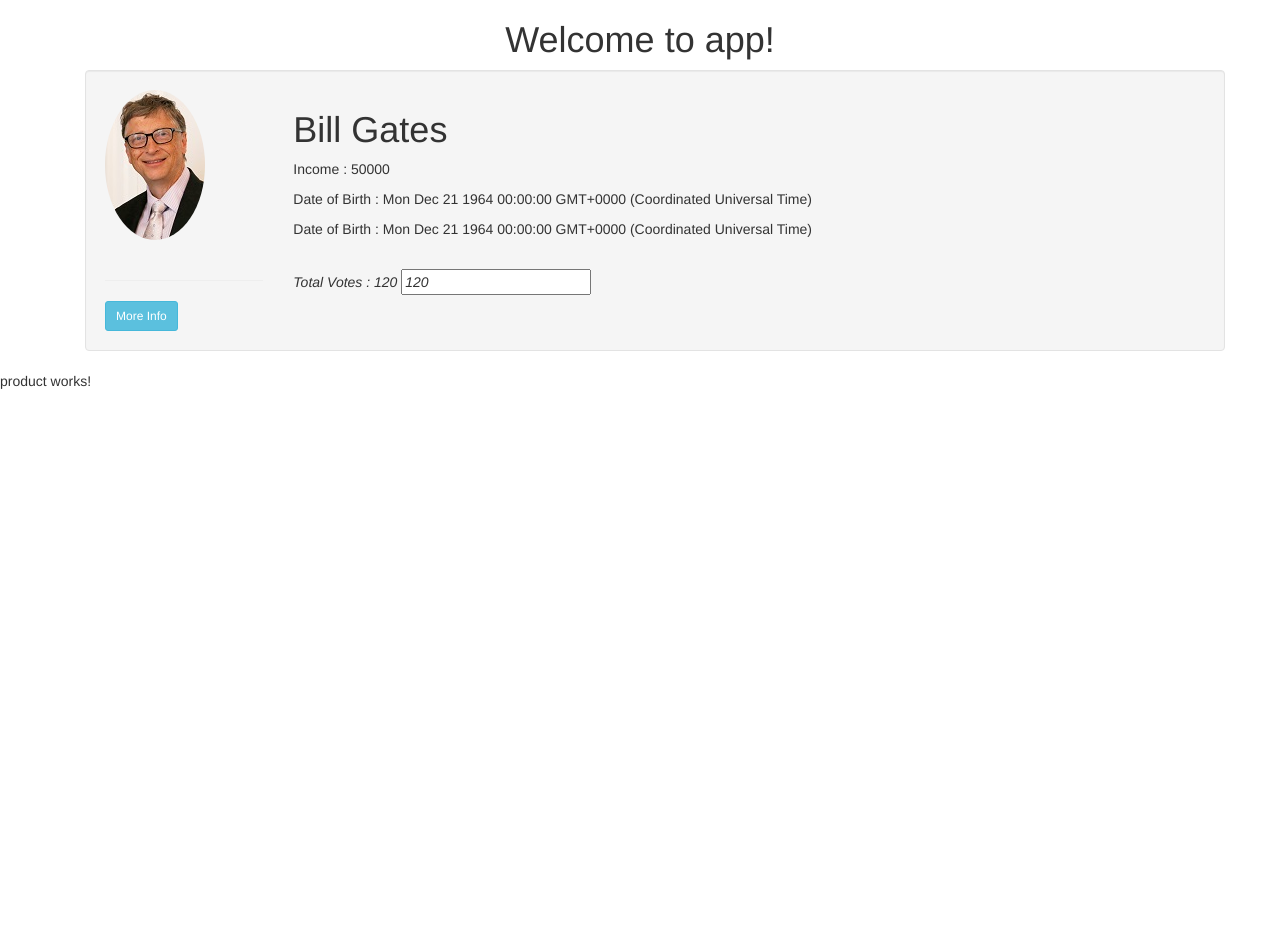
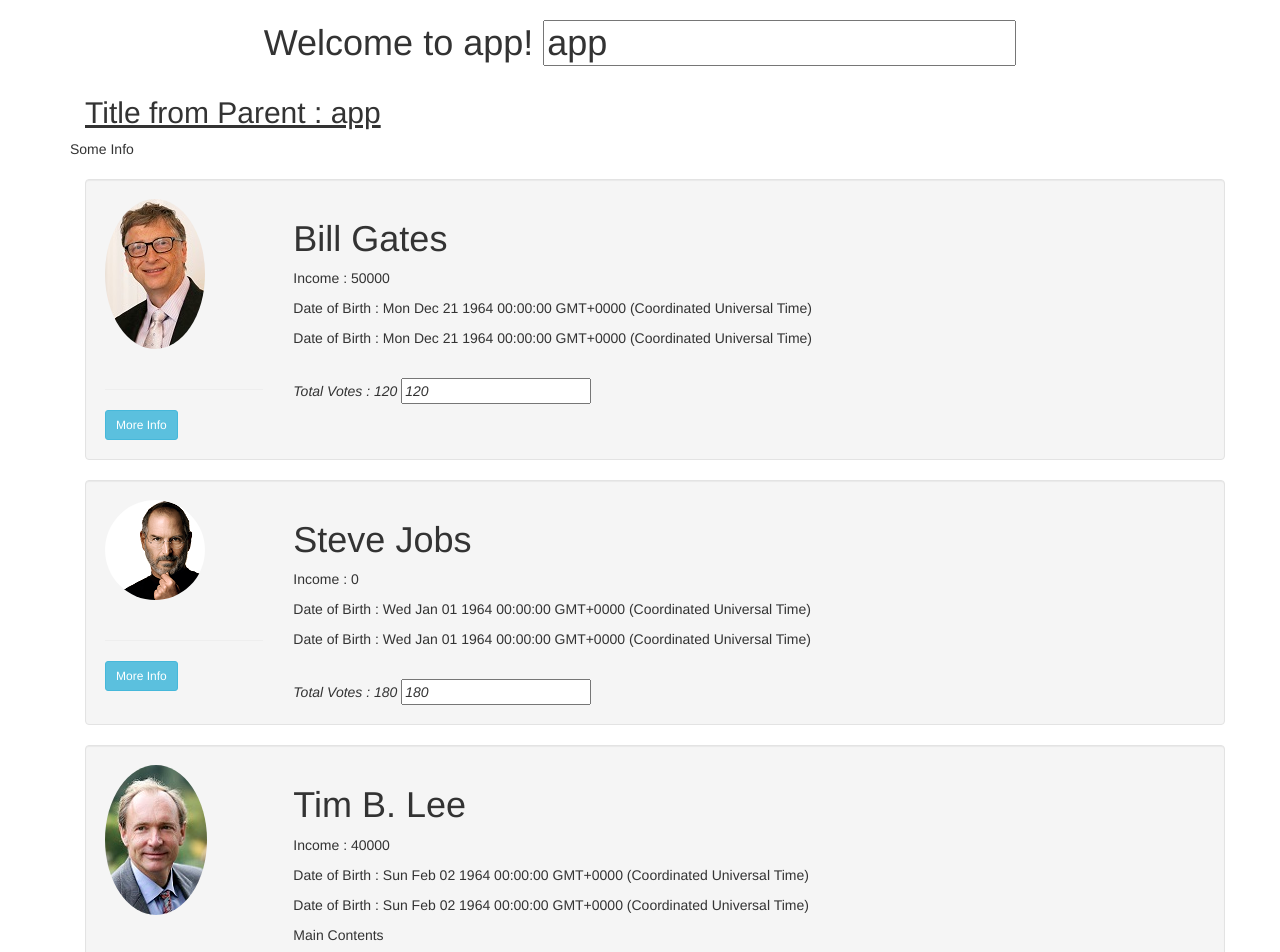
Before and after one commit to synergy2411/soc-gen-app, an Angular app: page / in a window 1280 px wide. Shown: the top 952 px of the page. Before the commit the page ends 800 px from the top, so only its background shows below. Built offline with nearby package versions, Linux system fonts and the light colour scheme.

Commit message:
ngFor added

```diff
--- a/src/app/app.component.html
+++ b/src/app/app.component.html
@@ -2,11 +2,16 @@
 <div style="text-align:center">
   <h1>
     Welcome to {{ title }}!
+    <input type="text" [(ngModel)]="title">
   </h1>
  </div>
 
  <div class="container">
-   <app-user></app-user>
+   <app-user [xyz]="users" [title]="title">
+     <header>{{ headerInfo }}</header>
+     <main class="section"> Main Contents </main>
+     <footer>Some Footer Info</footer>
+   </app-user>
  </div>
 
  <div>
--- a/src/app/app.component.ts
+++ b/src/app/app.component.ts
@@ -1,4 +1,6 @@
 import { Component } from '@angular/core';
+import { User } from './model/user';
+import { USER_DATA } from './data/mock';
 
 @Component({
   selector: 'app-root',
@@ -7,4 +9,10 @@
 })
 export class AppComponent {
   title = 'app';
+  headerInfo = "Some Info";
+  users : User[] ;
+
+  ngOnInit(){
+    this.users = USER_DATA;
+  }
 }
--- /dev/null
+++ b/src/app/data/mock.ts
@@ -0,0 +1,30 @@
+import { User } from "../model/user";
+
+export const USER_DATA : User[] = [{
+    firstName : "Bill",
+    lastName : "Gates",
+    dob : new Date("Dec 21, 1964"),
+    income : 50000,
+    isWorking : true,
+    company : "Microsoft",
+    image : "./assets/images/bill.jpg",
+    vote : 120
+  },{
+    firstName : "Steve",
+    lastName : "Jobs",
+    dob : new Date("Jan 1, 1964"),
+    income : 0,
+    isWorking : false,
+    company : "Apple",
+    image : "./assets/images/steve.png",
+    vote : 180
+  },{
+    firstName : "Tim B.",
+    lastName : "Lee",
+    dob : new Date("Feb 2, 1964"),
+    income : 40000,
+    isWorking : true,
+    company : "World Wide Web",
+    image : "./assets/images/tim.jpg",
+    vote : 110
+  }]
--- /dev/null
+++ b/src/app/model/user.ts
@@ -0,0 +1,10 @@
+export interface User{
+    firstName : string;
+    lastName : string;
+    dob : Date;
+    income : number;
+    isWorking : boolean;
+    company : string;
+    image : string;
+    vote : number;
+}
--- a/src/app/user/user.component.html
+++ b/src/app/user/user.component.html
@@ -1,6 +1,15 @@
+
+<div class="container">
+    <h2>Title from Parent : {{ title }}</h2>
+
+</div>
+
+<ng-content select="header"></ng-content>
+
+<br>
 <div class="container">
 <ul class="list-unstyled">
-    <li class="well">
+    <li class="well" *ngFor="let user of users">
         <div class="row">
             <div class="col-xs-2 col-sm-2 col-md-2">
                 <img [src]="user.image"
@@ -20,7 +29,7 @@
                 <p>Date of Birth :
                     <span [innerHTML]="user.dob"></span>
                 </p>
-
+                <p><ng-content select=".section"></ng-content></p>
             <br>
             <em>
                 Total Votes : {{ user.vote }}
@@ -31,9 +40,7 @@
             </em>
         </div>
         </div>
-
-
     </li>
-
 </ul>
+<ng-content select="footer"></ng-content>
 </div>
--- a/src/app/user/user.component.ts
+++ b/src/app/user/user.component.ts
@@ -1,4 +1,15 @@
-import { Component } from '@angular/core';
+import { Component,
+    Input,
+    OnChanges,
+    OnInit,
+    DoCheck,
+    AfterContentInit,
+    AfterContentChecked,
+    AfterViewInit,
+    AfterViewChecked,
+    OnDestroy,
+    SimpleChanges} from '@angular/core';
+import { User } from '../model/user';
 
 @Component({
     selector : 'app-user',
@@ -11,18 +22,33 @@
     //     }
     // `]
 })
-export class UserComponent{
-    moreInfo(user : any){
+export class UserComponent
+    implements OnChanges,
+    OnInit,
+    DoCheck,
+    AfterContentInit,
+    AfterContentChecked,
+    AfterViewInit,
+    AfterViewChecked,
+    OnDestroy{
+    @Input('xyz') users : User[];
+    @Input('title') title : string;
+
+    moreInfo(user : User){
         alert(`${user.firstName} is working with ${user.company}!!!`);
     }
-    user = {
-        firstName : "Bill",
-        lastName : "Gates",
-        dob : new Date("Dec 21, 1964"),
-        income : 50000,
-        isWorking : true,
-        company : "Microsoft",
-        image : "assets/images/bill.jpg",
-        vote : 120
+    constructor(){
+        console.log("constructor");
     }
+    ngOnChanges(changes : SimpleChanges){
+        console.log("ngOnChanges");
+        console.log(changes);
+    }
+    ngOnInit(){console.log("ngOnInit")}
+    ngDoCheck(){console.log("ngDoCheck")}
+    ngAfterContentInit(){console.log("ngAfterContentInit")}
+    ngAfterContentChecked(){console.log("ngAfterContentChecked")}
+    ngAfterViewInit(){console.log("ngAfterViewInit")}
+    ngAfterViewChecked(){console.log("ngAfterViewChecked")}
+    ngOnDestroy(){console.log("ngOnDestroy")}
 }
```
